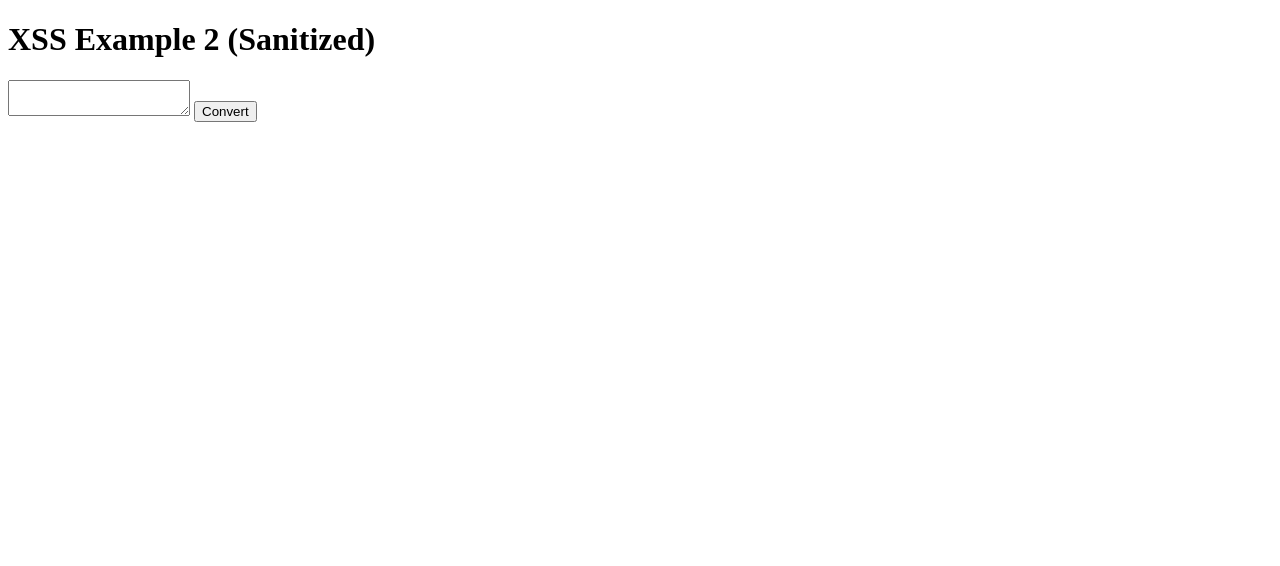
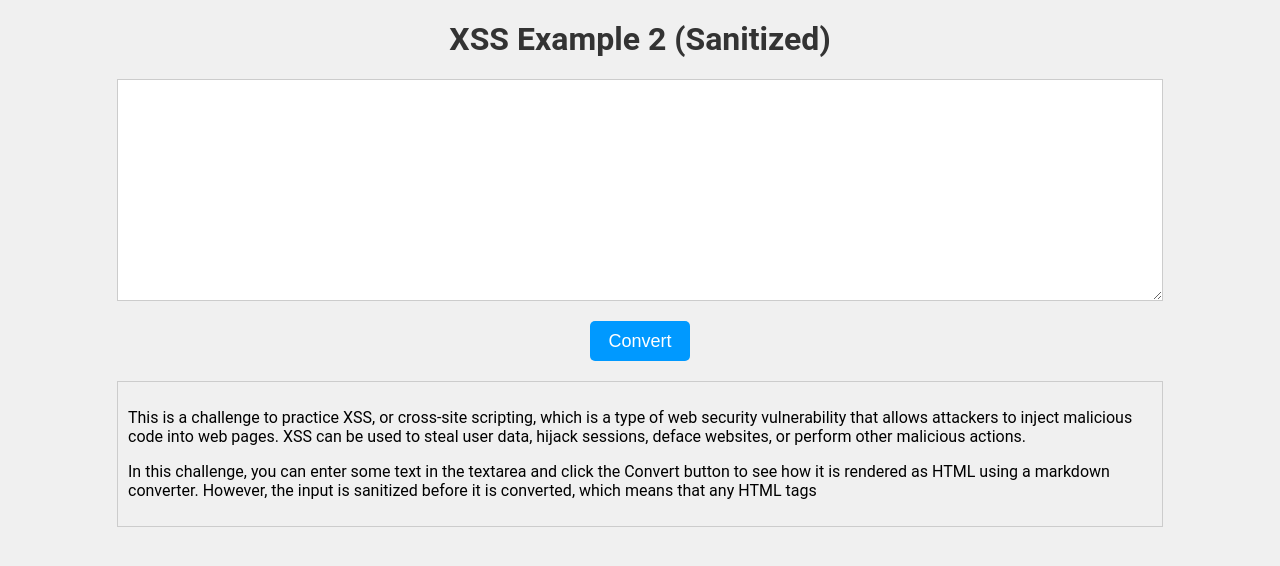
Before and after one commit to timothyericsson/CanYouHackMe, a PHP site: page /tasks/XSS/reflected2.php in a window 1280 px wide. Shown: the top 566 px of the page. Run offline with PHP 8.4, Linux system fonts and the light colour scheme; some libraries are stand-ins or nearby versions.

Commit message:
Update reflected2.php
Made the second XSS challenge look nicer, and added comments to make the challenge a bit easier.

```diff
--- a/WebFiles/tasks/XSS/reflected2.php
+++ b/WebFiles/tasks/XSS/reflected2.php
@@ -3,16 +3,70 @@
   <head>
     <title>XSS Example 2 (Sanitized)</title>
     <script src="https://cdnjs.cloudflare.com/ajax/libs/showdown/1.9.1/showdown.min.js"></script>
+    <style>
+      /* Add some style to your website */
+      body {
+        font-family: "Roboto", sans-serif;
+        background-color: #f0f0f0;
+        margin: 0;
+        padding: 0;
+      }
+
+      h1 {
+        color: #333333;
+        text-align: center;
+        margin-top: 20px;
+      }
+
+      textarea {
+        width: 80%;
+        height: 200px;
+        margin: 20px auto;
+        display: block;
+        border: 1px solid #cccccc;
+        padding: 10px;
+        font-size: 16px;
+      }
+
+      button {
+        width: 100px;
+        height: 40px;
+        margin: 10px auto;
+        display: block;
+        background-color: #0099ff;
+        border: none;
+        border-radius: 5px;
+        color: white;
+        font-size: 18px;
+      }
+
+      #output {
+        width: 80%;
+        margin: 20px auto;
+        display: block;
+        border: 1px solid #cccccc;
+        padding: 10px;
+      }
+
+      img {
+        width: 50px;
+        height: 50px;
+      }
+    </style>
   </head>
   <body>
     <h1>XSS Example 2 (Sanitized)</h1>
     <textarea id="input"></textarea>
     <button onclick="convertToMarkdown()">Convert</button>
-    <div id="output"></div>
+    <div id="output">
+      <!-- Lower body text -->
+      <p>This is a challenge to practice XSS, or cross-site scripting, which is a type of web security vulnerability that allows attackers to inject malicious code into web pages. XSS can be used to steal user data, hijack sessions, deface websites, or perform other malicious actions.</p>
+      <p>In this challenge, you can enter some text in the textarea and click the Convert button to see how it is rendered as HTML using a markdown converter. However, the input is sanitized before it is converted, which means that any HTML tags </p>
+    </div>
 
     <script>
       function sanitizeInput(input) {
-        return input.replace(/</g, '&lt;').replace(/>/g, '&gt;');
+        return input.replace(/</g, '<').replace(/>/g, '>');
       }
 
       function convertToMarkdown() {
@@ -24,3 +78,84 @@
     </script>
   </body>
 </html>
+
+<!--
+  <!DOCTYPE html>
+<html>
+  <head>
+    <title>XSS Example 2 (Sanitized)</title>
+    <script src="https://cdnjs.cloudflare.com/ajax/libs/showdown/1.9.1/showdown.min.js"></script>
+    <style>
+      /* Add some style to your website */
+      body {
+        font-family: "Roboto", sans-serif;
+        background-color: #f0f0f0;
+        margin: 0;
+        padding: 0;
+      }
+
+      h1 {
+        color: #333333;
+        text-align: center;
+        margin-top: 20px;
+      }
+
+      textarea {
+        width: 80%;
+        height: 200px;
+        margin: 20px auto;
+        display: block;
+        border: 1px solid #cccccc;
+        padding: 10px;
+        font-size: 16px;
+      }
+
+      button {
+        width: 100px;
+        height: 40px;
+        margin: 10px auto;
+        display: block;
+        background-color: #0099ff;
+        border: none;
+        border-radius: 5px;
+        color: white;
+        font-size: 18px;
+      }
+
+      #output {
+        width: 80%;
+        margin: 20px auto;
+        display: block;
+        border: 1px solid #cccccc;
+        padding: 10px;
+      }
+
+      img {
+        width: 50px;
+        height: 50px;
+      }
+    </style>
+  </head>
+  <body>
+    <h1>XSS Example 2 (Sanitized)</h1>
+    <textarea id="input"></textarea>
+    <button onclick="convertToMarkdown()">Convert</button>
+    <div id="output">
+      <p>This is a challenge to practice XSS, or cross-site scripting, which is a type of web security vulnerability that allows attackers to inject malicious code into web pages. XSS can be used to steal user data, hijack sessions, deface websites, or perform other malicious actions.</p>
+      <p>In this challenge, you can enter some text in the textarea and click the Convert button to see how it is rendered as HTML using a markdown converter. However, the input is sanitized before it is converted, which means that any HTML tags </p>
+    </div>
+
+    <script>
+      function sanitizeInput(input) {
+        return input.replace(/</g, '<').replace(/>/g, '>');
+      }
+
+      function convertToMarkdown() {
+        var input = sanitizeInput(document.getElementById('input').value);
+        var converter = new showdown.Converter();
+        var html = converter.makeHtml(input);
+        document.getElementById('output').innerHTML = html;
+      }
+    </script>
+  </body>
+</html>
```
